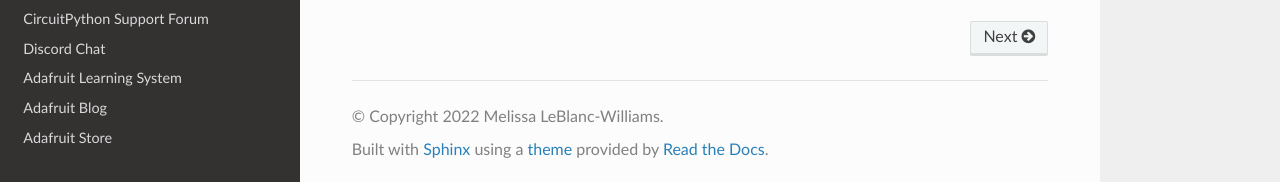
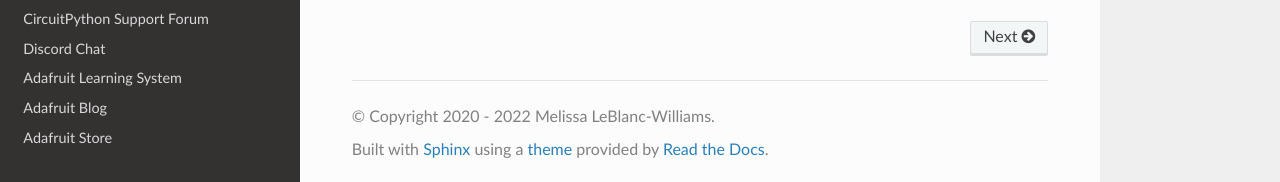
Before and after one commit to adafruit/Adafruit_CircuitPython_MatrixPortal, a Sphinx documentation site: the page built from docs/index.rst, in a window 1280 px wide and 900 px high, scrolled down 1677 px. Shown: the part 715-897 px from the top of the window. Built offline with Sphinx 7.4.7 and the Read the Docs theme 2.0.0, drawn with Linux system fonts in a browser that asks for light colours; some of the changed lines change nothing that is shown.

Commit message:
Use year duration range for copyright attribution

```diff
--- a/docs/conf.py
+++ b/docs/conf.py
@@ -44,8 +44,14 @@
 
 # General information about the project.
 project = "Adafruit MatrixPortal Library"
+creation_year = "2020"
 current_year = str(datetime.datetime.now().year)
-copyright = current_year + " Melissa LeBlanc-Williams"
+year_duration = (
+    current_year
+    if current_year == creation_year
+    else creation_year + " - " + current_year
+)
+copyright = year_duration + " Melissa LeBlanc-Williams"
 author = "Melissa LeBlanc-Williams"
 
 # The version info for the project you're documenting, acts as replacement for
```
